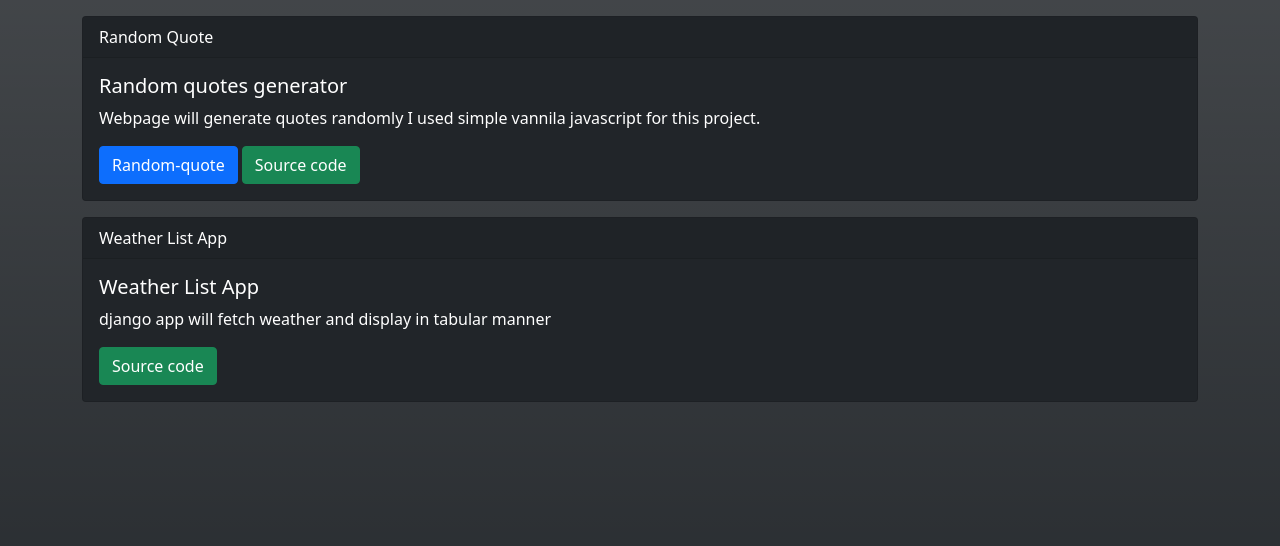
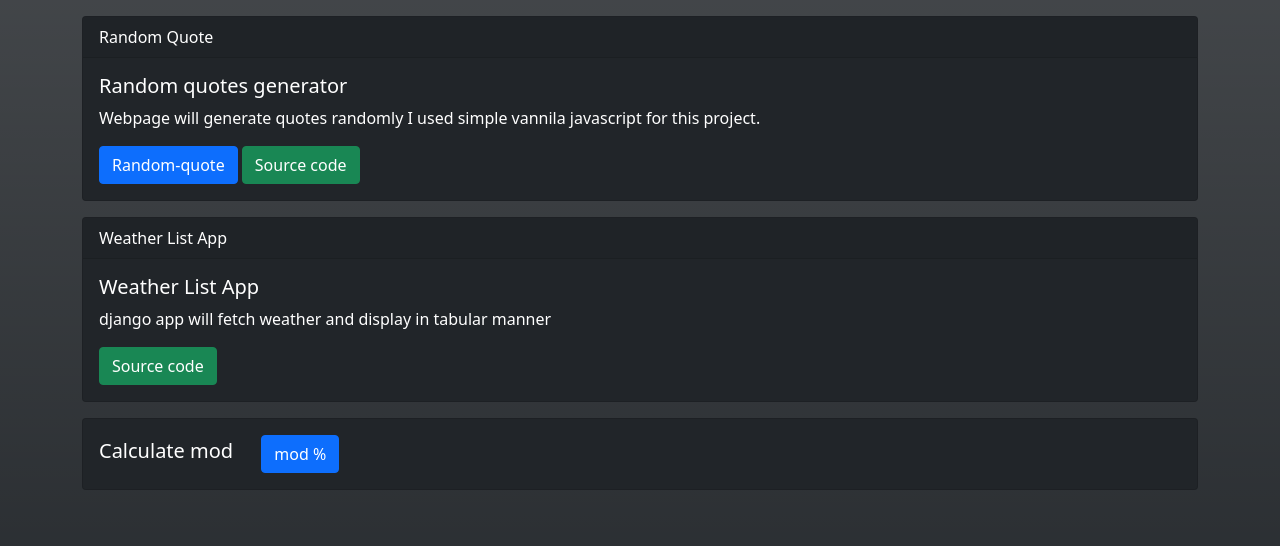
Before and after one commit to nightboard/nightboard.github.io, a plain HTML site: page pages/projects.html in a window 1280 px wide. Drawn offline with nearby package versions, Linux system fonts and the light colour scheme.

Commit message:
projects links added

```diff
--- a/pages/projects.html
+++ b/pages/projects.html
@@ -38,6 +38,14 @@
     </div>
     </div>
 
+    <!-- Small web page  -->
+    <div class="card bg-dark text-white mt-3">
+    <div class="card-body">
+        <h5 class="card-title" style="display: inline-block">Calculate mod</h5>
+        <a href="https://nightboard.github.io/small-projects/calculate_mod.html" class="btn btn-primary ms-4">mod %</a>
+    </div>
+    </div>
+
   </body>
 
 </html>
```
